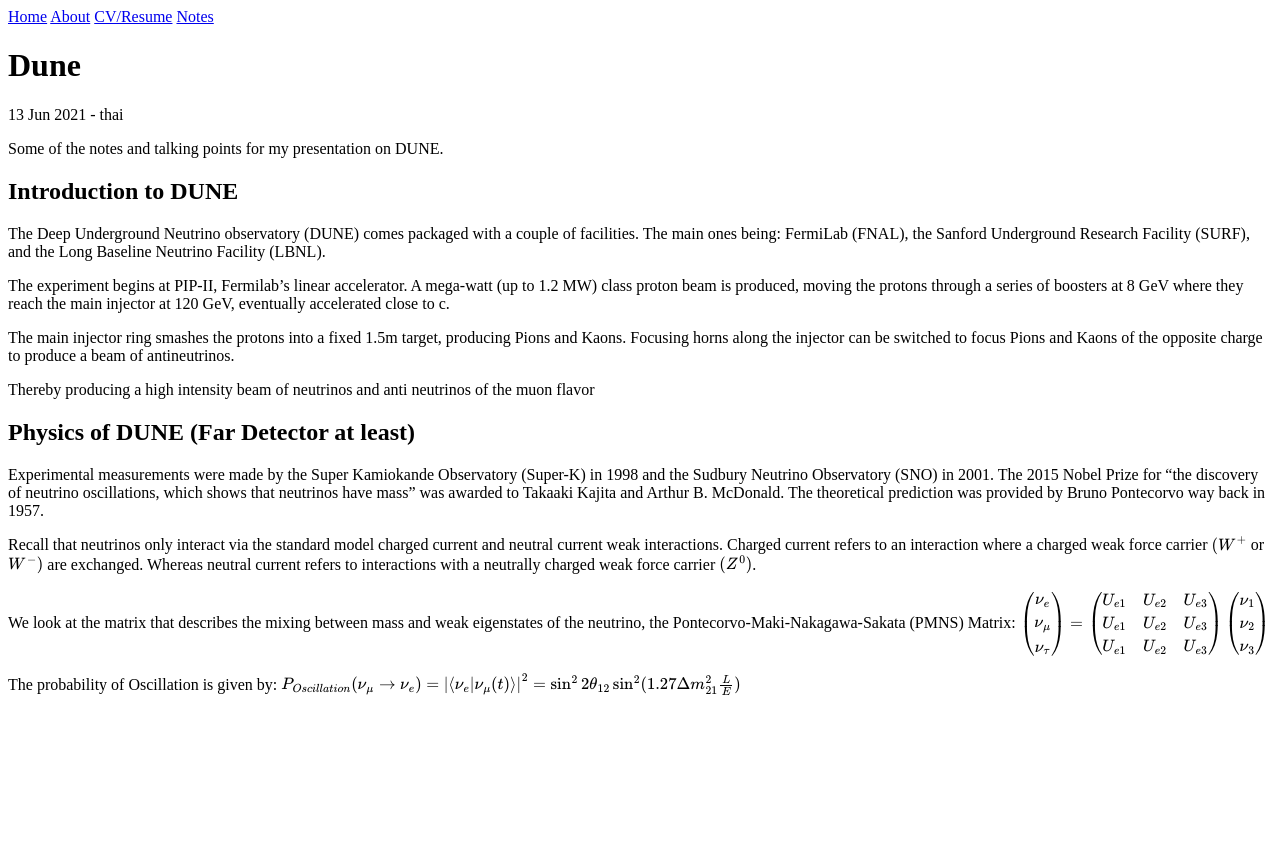
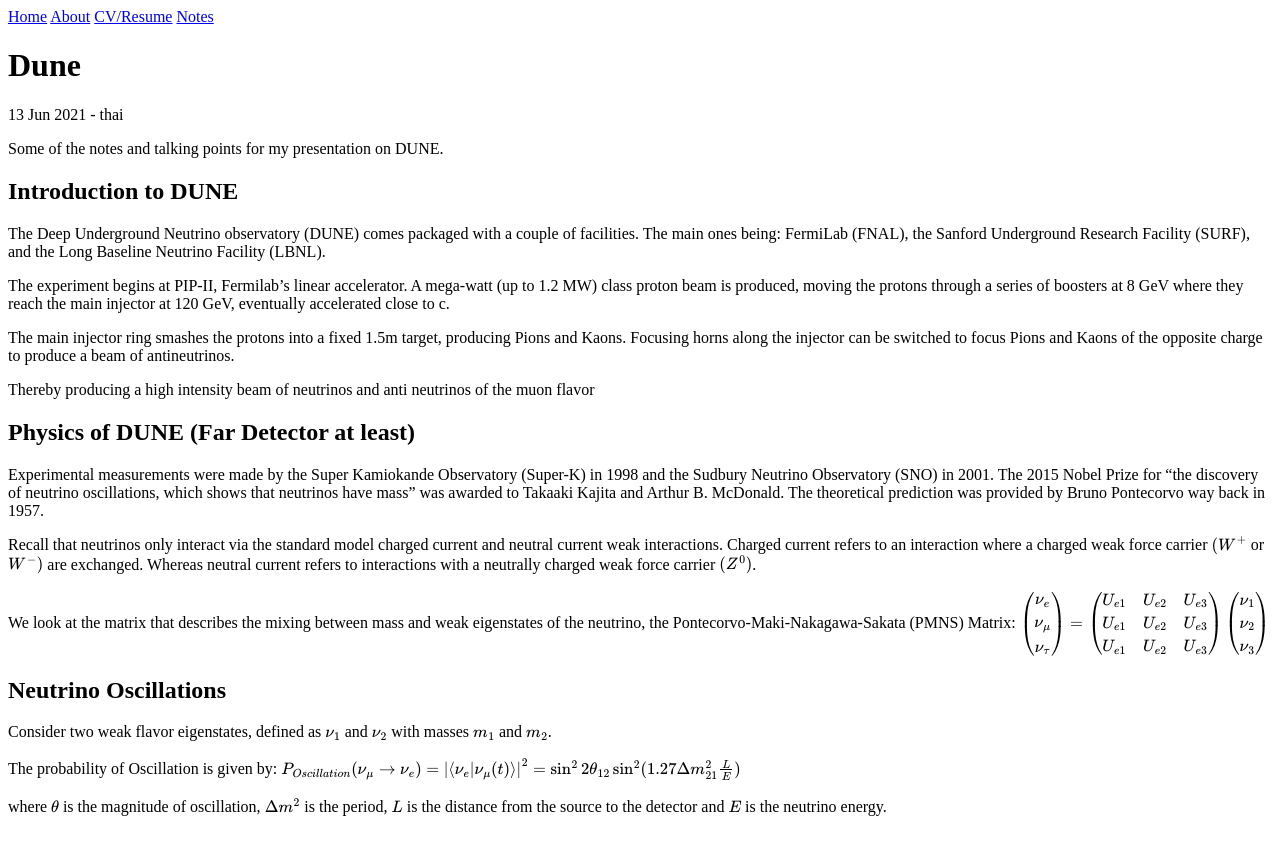
Before and after one commit to thaihangchung7/thaihangchung7.github.io, a Jekyll site: the page built from _posts/2021-6-13-DUNE.md, in a window 1280 px wide. Shown: the top 855 px of the page. Built offline with Jekyll 4.4.1, drawn with Linux system fonts in a browser that asks for light colours; formulas are drawn with MathJax 3.

```diff
--- a/_posts/2021-6-13-DUNE.md
+++ b/_posts/2021-6-13-DUNE.md
@@ -36,5 +36,11 @@ U_{e1} & U_{e2} & U_{e3}
 \nu_{3}
 \end{pmatrix}$$
 
+## Neutrino Oscillations
+Consider two weak flavor eigenstates, defined as $$\nu_{1}$$ and $$\nu_{2}$$ with masses $$m_{1}$$ and $$m_{2}$$.
+
+
 The probability of Oscillation is given by:
 $$P_{Oscillation} (\nu_{\mu} \rightarrow \nu_{e}) = \left |  \left \langle \nu_{e} | \nu_{\mu} (t) \right \rangle\right |^{2} = \sin^{2} 2\theta_{12} \sin^{2} ( 1.27 \Delta m^{2}_{21} \frac{L}{E})$$
+
+where $$\theta$$ is the magnitude of oscillation, $$\Delta m^{2}$$ is the period, $$L$$ is the distance from the source to the detector and $$E$$ is the neutrino energy.
--- a/index.html
+++ b/index.html
@@ -1,5 +1,5 @@
 ---
-layout: default
+layout: terminal
 title: Home
 ---
 <h1>{{ "Hi there, I'm Thai"}}</h1>
```
Also changed, not shown: _layouts/terminal.html (added, +31 -0 lines), README.md.
